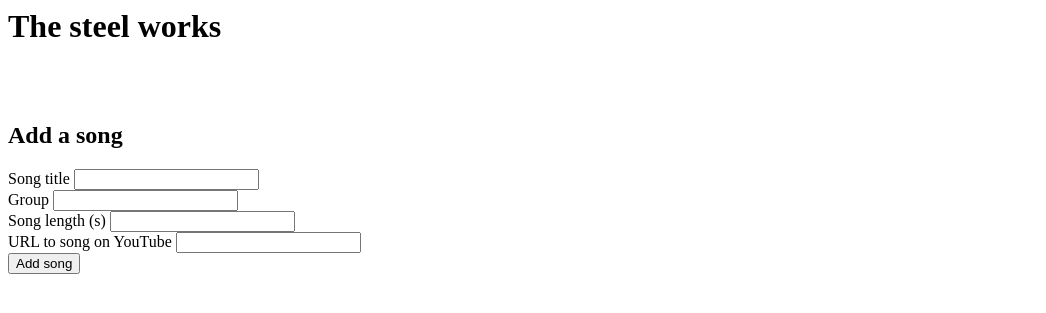
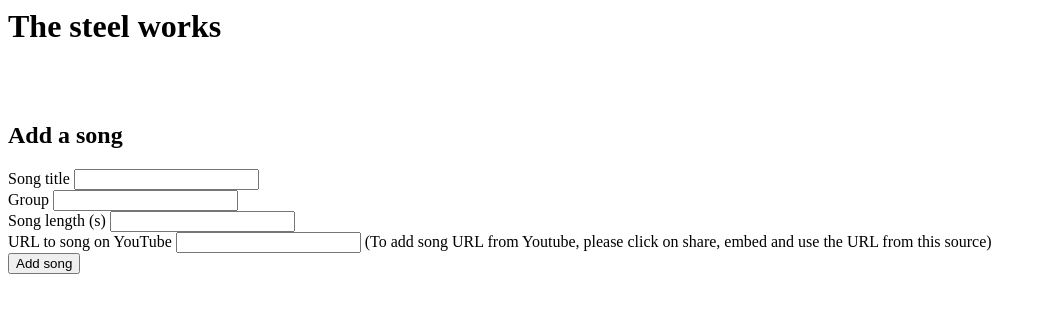
Before and after one commit to thomas-hennessy-work/steelWorks, a Flask app: page /add-song in a window 1280 px wide. Shown: the top 313 px of the page, without its empty margins (0-1046 px from the left). Run offline with Flask 2, Linux system fonts and the light colour scheme.

Commit message:
youtube video working

```diff
--- a/application/templates/add-song.html
+++ b/application/templates/add-song.html
@@ -38,7 +38,7 @@
 
 	<br>
 
-	{{ form.youTube.label }} {{ form.youTube }}
+	{{ form.youTube.label }} {{ form.youTube }} (To add song URL from Youtube, please click on share, embed and use the URL from this source)
         {% if form.youTube %}
                 {% for error in form.youTube.errors %}
                         <br>
```
